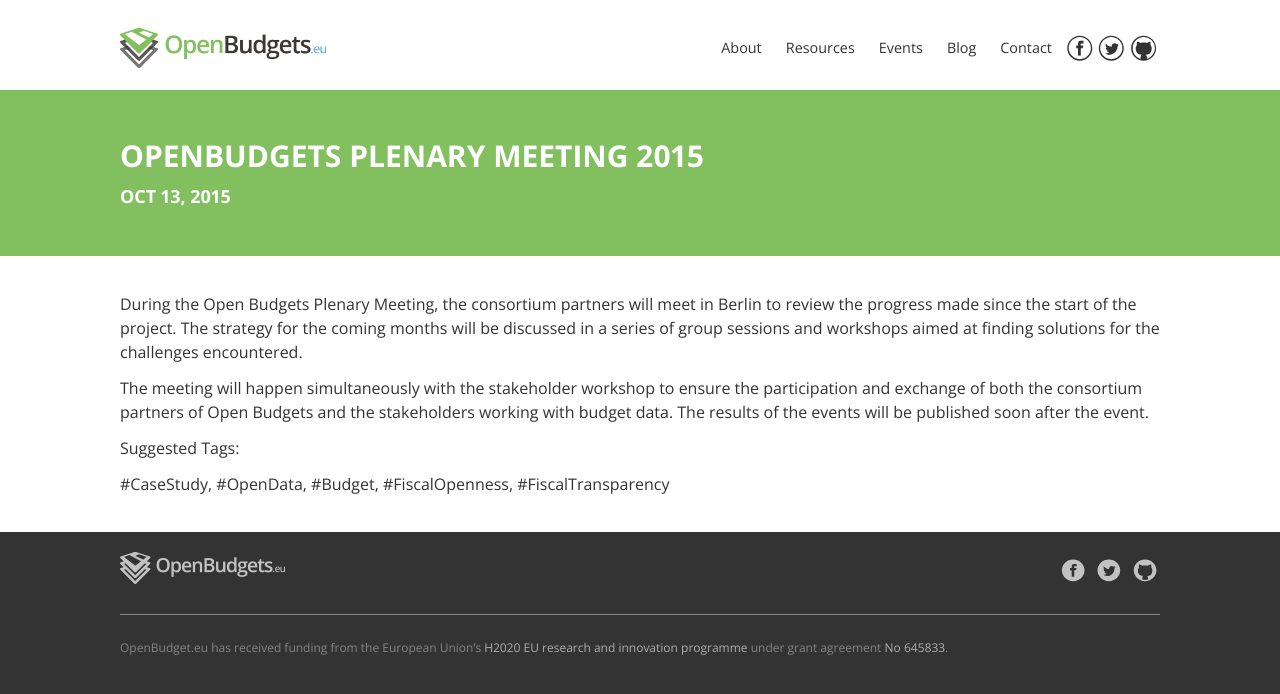
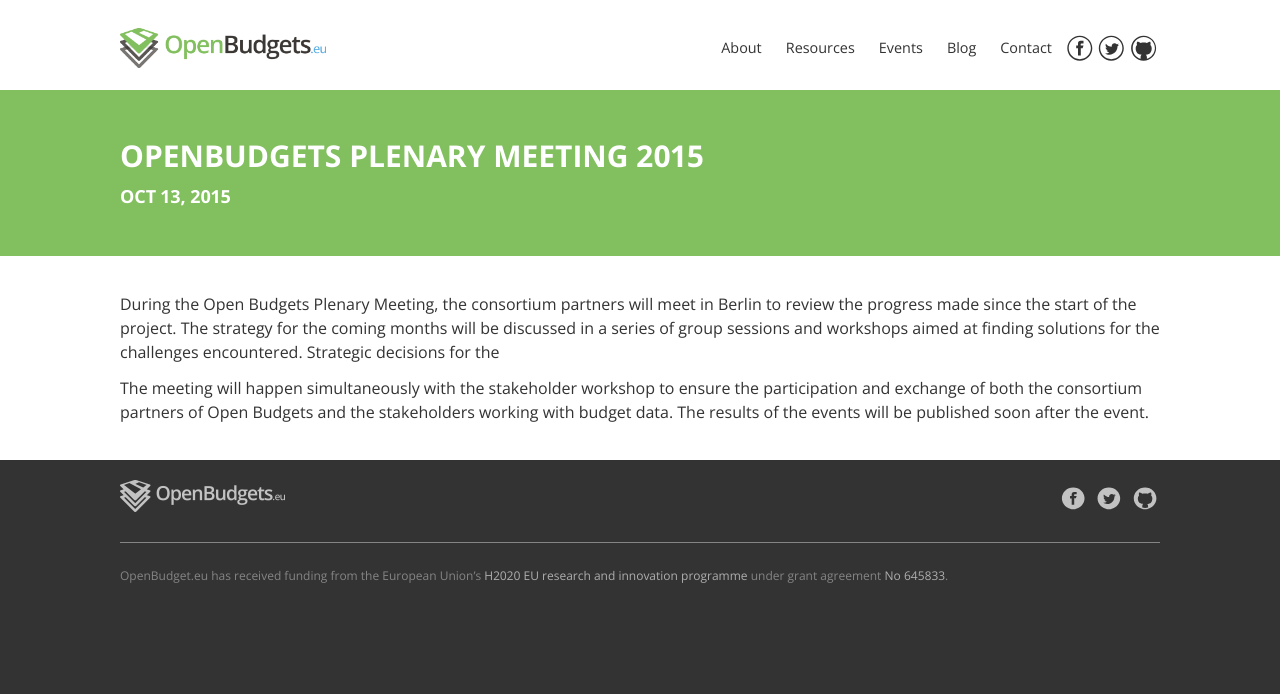
Before and after one commit to openbudgets/openbudgets.github.io, a Jekyll site: the page built from _posts/2015-10-13-plenary-meeting-2015.md, in a window 1280 px wide. Shown: the top 694 px of the page. Built offline with Jekyll 4.4.1, drawn with Linux system fonts in a browser that asks for light colours; nearby versions of some CDN libraries.

Commit message:
updated blogposts

```diff
--- a/_posts/2015-10-13-plenary-meeting-2015.md
+++ b/_posts/2015-10-13-plenary-meeting-2015.md
@@ -4,10 +4,6 @@
 date:   2015-10-13
 categories: events
 ---
-During the Open Budgets Plenary Meeting, the consortium partners will meet in Berlin to review the progress made since the start of the project. The strategy for the coming months will be discussed in a series of group sessions and workshops aimed at finding solutions for the challenges encountered.
+During the Open Budgets Plenary Meeting, the consortium partners will meet in Berlin to review the progress made since the start of the project. The strategy for the coming months will be discussed in a series of group sessions and workshops aimed at finding solutions for the challenges encountered. Strategic decisions for the
 
 The meeting will happen simultaneously with the stakeholder workshop to ensure the participation and exchange of both the consortium partners of Open Budgets and the stakeholders working with budget data. The results of the events will be published soon after the event.
-
-Suggested Tags:
-
- #CaseStudy, #OpenData, #Budget, #FiscalOpenness, #FiscalTransparency
```
Also changed, not shown: _posts/2015-07-31-D1.1-published.md (+1 -1 lines).
